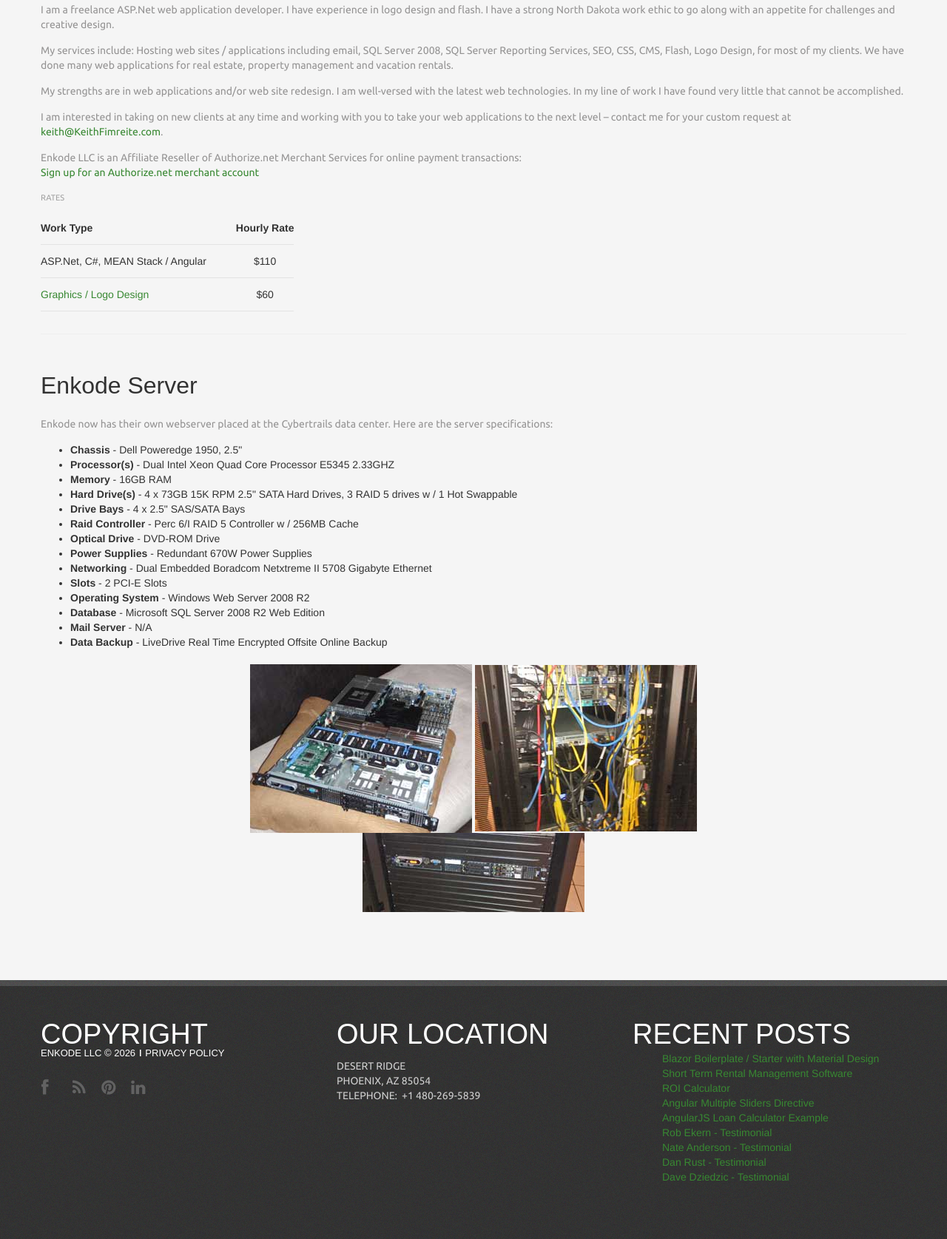
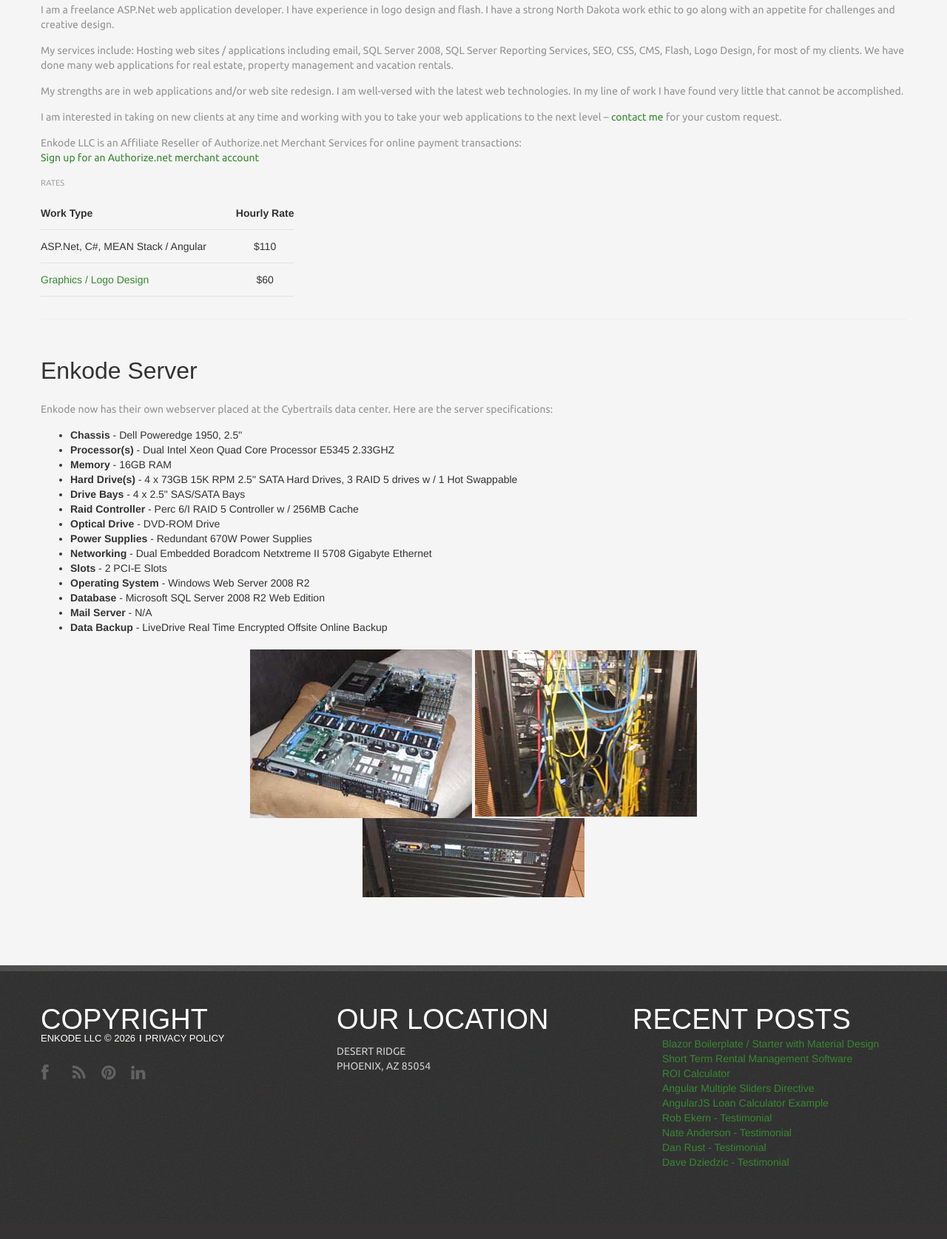
Before and after one commit to enkodellc/keithfimreite.com, a plain HTML site: page web-application-services.html in a window 1280 px wide. Shown: the part 225-1900 px from the top of the page at 74% size. Drawn offline with Linux system fonts and the light colour scheme; a web font is replaced by a local one.

Commit message:
Remove the phone number and e-mail address from the whole site
Co-authored-by: keith <keith@keithfimreite.com>

```diff
--- a/assets/js/site.js
+++ b/assets/js/site.js
@@ -16,11 +16,10 @@
   'use strict';
 
   /* ------------------------------------------------------------------ *
-   * Site settings: edit the menu, contact details and social links here.
+   * Site settings: edit the menu, address and social links here.
    * ------------------------------------------------------------------ */
   var SITE = {
     name: 'Enkode LLC',
-    phone: { href: 'tel:14802695839', label: '+1 480-269-5839' },
     address: ['Desert Ridge', 'Phoenix, AZ 85054'],
     menu: [
       { label: 'Home', href: 'index.html' },
@@ -178,7 +177,6 @@
               '<p class="title4">our Location</p>' +
               '<div class="smalladdress">' +
                 '<p class="mainaddress">' + SITE.address.map(esc).join('<br>') + '</p>' +
-                '<p>Telephone:<span><a href="' + SITE.phone.href + '">' + esc(SITE.phone.label) + '</a></span></p>' +
               '</div>' +
             '</div>' +
             '<div class="col-lg-6 col-md-6 col-sm-6 col-xs-6 footercol1">' +
--- a/web-application-services.html
+++ b/web-application-services.html
@@ -30,7 +30,7 @@
             <p>I am a freelance ASP.Net web application developer. I have experience in logo design and flash. I have a strong North Dakota work ethic to go along with an appetite for challenges and creative design.</p>
             <p>My services include: Hosting web sites / applications including email, SQL Server 2008, SQL Server Reporting Services, SEO, CSS, CMS, Flash, Logo Design, for most of my clients. We have done many web applications for real estate, property management and vacation rentals.</p>
             <p>My strengths are in web applications and/or web site redesign. I am well-versed with the latest web technologies. In my line of work I have found very little that cannot be accomplished.</p>
-            <p>I am interested in taking on new clients at any time and working with you to take your web applications to the next level – contact me for your custom request at <a href="mailto:keith@KeithFimreite.com">keith@KeithFimreite.com</a>.</p>
+            <p>I am interested in taking on new clients at any time and working with you to take your web applications to the next level – <a href="contact.html">contact me</a> for your custom request.</p>
             <p>Enkode LLC is an Affiliate Reseller of Authorize.net Merchant Services for online payment transactions:<br>
               <a href="https://ems.authorize.net/oap/home.aspx?SalesRepID=39&amp;ResellerID=14174" target="_blank" rel="noopener">Sign up for an Authorize.net merchant account</a></p>
 
```
Also changed, not shown: index.html (+0 -1 lines), 1 other file.
